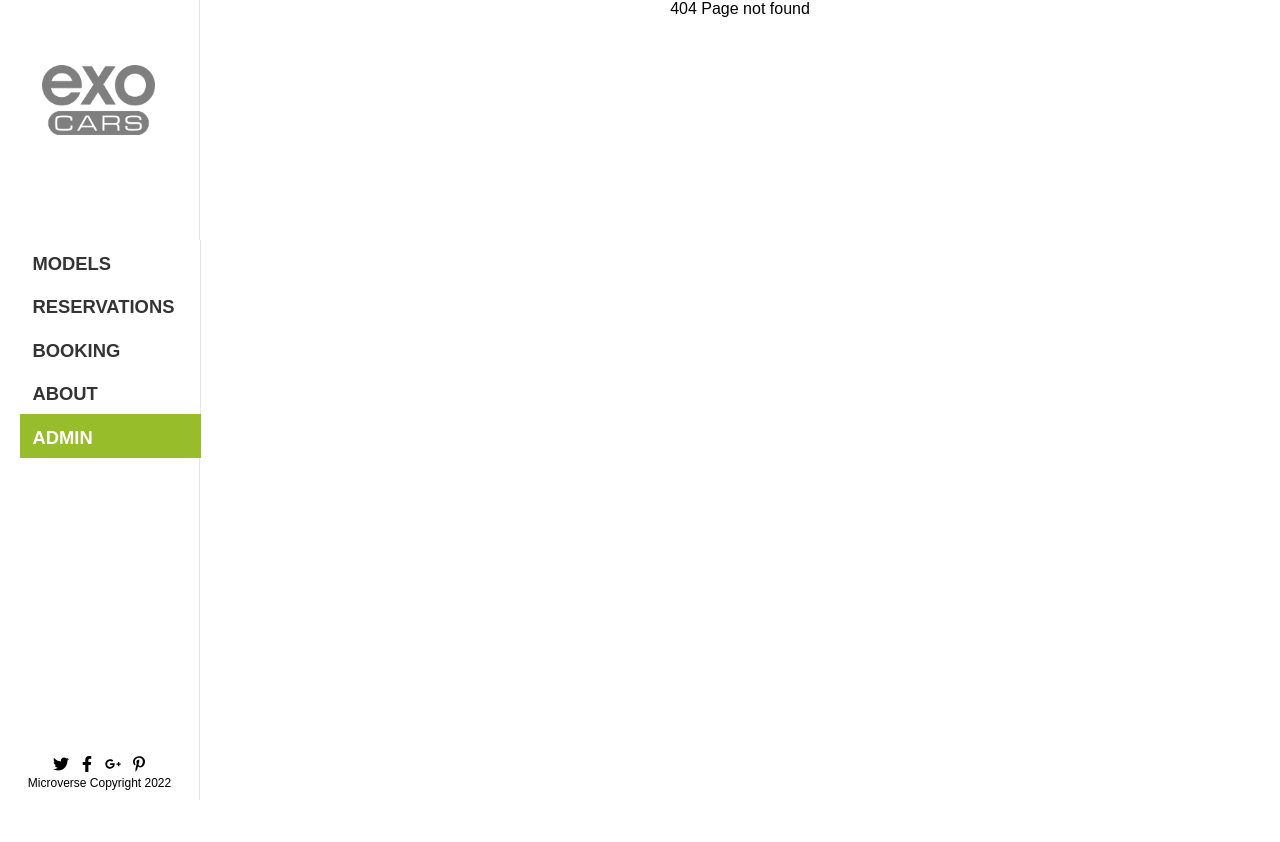
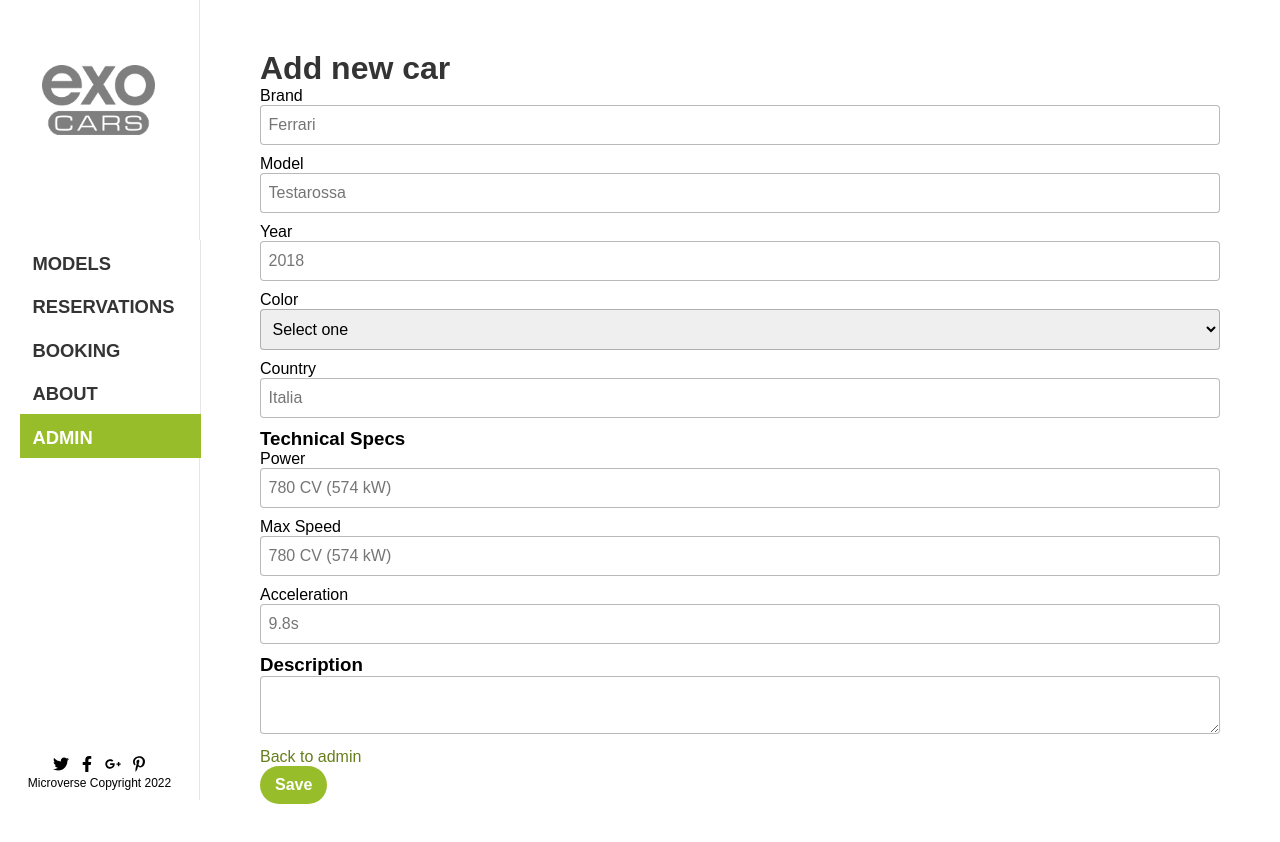
Before and after one commit to mgmediaweb/final-capstone-frontend, a React (Create React App) app: page /admin/new in a window 1280 px wide. Before the commit this address had no page. Shown: the top 842 px of the page. Before the commit the page ends 800 px from the top, so only its background shows below. Built offline with nearby package versions, Linux system fonts and the light colour scheme; a web font is replaced by a local one.

Commit message:
working with the layout

```diff
--- a/src/App.jsx
+++ b/src/App.jsx
@@ -6,9 +6,11 @@ import {
 } from 'react-router-dom';
 import Navbar from './components/navbar/Navbar';
 import AboutScreen from './routes/About';
+import AdminScreen from './routes/Admin';
 import BookingScreen from './routes/Booking';
 import DetailScreen from './routes/Detail';
 import HomeScreen from './routes/Home';
+import NewScreen from './routes/New';
 import ReservationScreen from './routes/Reservation';
 
 function App() {
@@ -16,6 +18,8 @@ function App() {
     <Router>
       <Navbar />
       <Routes>
+        <Route element={<NewScreen />} path="/admin/new" />
+        <Route element={<AdminScreen />} path="/admin" />
         <Route element={<AboutScreen />} path="/about" />
         <Route element={<BookingScreen />} path="/booking" />
         <Route element={<DetailScreen />} path="/detail/:id" />
--- a/src/components/booking/Booking.jsx
+++ b/src/components/booking/Booking.jsx
@@ -74,7 +74,7 @@ const Booking = (props) => {
         <form id="bookingForm" action="#" method="get">
           <input type="hidden" name="user" value={user} />
 
-          <div className="add-padding-below">
+          <div className="add-margin-below">
             <label htmlFor="vehicle">Vehicle</label>
             <select
               name="vehicle"
@@ -90,7 +90,7 @@ const Booking = (props) => {
             </select>
           </div>
 
-          <div className="add-padding-below">
+          <div className="add-margin-below">
             <label htmlFor="date-start">Start Date</label>
             <input
               type="date"
@@ -104,8 +104,8 @@ const Booking = (props) => {
             />
           </div>
 
-          <div className="add-padding-below">
-            <label htmlFor="date-end">Start end</label>
+          <div className="add-margin-below">
+            <label htmlFor="date-end">End Date</label>
             <input
               type="date"
               ref={dateEnd}
@@ -118,7 +118,7 @@ const Booking = (props) => {
             />
           </div>
 
-          <div className="add-padding-below">
+          <div className="add-margin-below">
             <label htmlFor="city">City</label>
             <select name="city" className="form-field" required>
               <option value="">Select one</option>
@@ -138,6 +138,22 @@ const Booking = (props) => {
               <span>Cost</span>
               <h2>{cost}</h2>
             </div>
+          </div>
+
+          <div className="add-margin-below">
+            <label htmlFor="vehicle">Vehicle</label>
+            <select
+              name="vehicle"
+              className="form-field"
+              defaultValue={vehicle || ''}
+              required
+            >
+              <option value="">Select one</option>
+              <option value="1">Ferrari Testarossa - 1996</option>
+              <option value="2">Iso Automovil Isseta - 1956</option>
+              <option value="3">Tesla Model 3 - 2021</option>
+              <option value="4">Roll Royce Gost - 2022</option>
+            </select>
           </div>
 
           <div className="form-bottom-bar">
--- a/src/index.scss
+++ b/src/index.scss
@@ -22,10 +22,10 @@ body {
 }
 
 h1 {
-  color: tomato;
+  color: $color-dark;
 }
 
-.add-padding-below {
+.add-margin-below {
   margin-bottom: $padding;
 }
 
@@ -40,7 +40,6 @@ h1 {
   background-size: 100% auto;
   min-height: 100vh;
   margin: 0;
-  // padding: $padding;
   position: relative;
   width: 100%;
 }
@@ -96,7 +95,7 @@ h1 {
   }
 
   &-field {
-    border: none;
+    border: solid 1px transparentize($color-dark, 0.66);
     border-radius: $rounded;
     font-size: 1rem;
     padding: $padding $padding*0.75;
--- a/src/routes/Admin.jsx
+++ b/src/routes/Admin.jsx
@@ -1,8 +1,10 @@
 /* eslint linebreak-style: ["error", "windows"] */
-import { Link } from 'react-router-dom';
+import { Link, useNavigate } from 'react-router-dom';
 import Button from '../components/button/Button';
 
 const AdminScreen = () => {
+  const navigate = useNavigate();
+
   const vehicles = [
     {
       id: 1,
@@ -21,7 +23,7 @@ const AdminScreen = () => {
   ];
 
   const addVehicle = () => {
-    console.log('add vehicle');
+    navigate('/admin/new', { replace: true }, [navigate]);
   };
 
   return (
--- /dev/null
+++ b/src/routes/New.jsx
@@ -0,0 +1,147 @@
+/* eslint-disable jsx-a11y/label-has-associated-control */
+/* eslint linebreak-style: ["error", "windows"] */
+import { Link } from 'react-router-dom';
+import Button from '../components/button/Button';
+
+const NewScreen = () => {
+  const formSubmit = () => {
+    console.log('sending');
+  };
+
+  return (
+    <div className="container page-admin">
+      <div className="info-container">
+        <h1>Add new car</h1>
+
+        <div className="add-margin-below">
+          <label htmlFor="brand">Brand</label>
+          <input
+            type="text"
+            id="brand"
+            name="brand"
+            placeholder="Ferrari"
+            className="form-field"
+            required
+          />
+        </div>
+
+        <div className="add-margin-below">
+          <label htmlFor="brand">Model</label>
+          <input
+            type="text"
+            id="model"
+            name="model"
+            placeholder="Testarossa"
+            className="form-field"
+            required
+          />
+        </div>
+
+        <div className="add-margin-below">
+          <label htmlFor="year">Year</label>
+          <input
+            type="text"
+            id="year"
+            name="year"
+            placeholder="2018"
+            className="form-field"
+            required
+          />
+        </div>
+
+        <div className="add-margin-below">
+          <label htmlFor="vehicle">Color</label>
+          <select
+            name="vehicle"
+            className="form-field"
+            // defaultValue={vehicle || ''}
+            required
+          >
+            <option value="">Select one</option>
+            <option value="Black">Black</option>
+            <option value="Blue">Blue</option>
+            <option value="Brown">Brown</option>
+            <option value="Carbon">Carbon</option>
+            <option value="Green">Green</option>
+            <option value="Orange">Orange</option>
+            <option value="Red">Red</option>
+            <option value="Silver">Silver</option>
+            <option value="Yellow">Yellow</option>
+            <option value="White">White</option>
+          </select>
+        </div>
+
+        <div className="add-margin-below">
+          <label htmlFor="country">Country</label>
+          <input
+            type="text"
+            id="country"
+            name="country"
+            placeholder="Italia"
+            className="form-field"
+            required
+          />
+        </div>
+
+        <h3>Technical Specs</h3>
+
+        <div className="add-margin-below">
+          <label htmlFor="power">Power</label>
+          <input
+            type="text"
+            id="power"
+            name="power"
+            placeholder="780 CV (574 kW)"
+            className="form-field"
+            required
+          />
+        </div>
+
+        <div className="add-margin-below">
+          <label htmlFor="max_speed">Max Speed</label>
+          <input
+            type="text"
+            id="max_speed"
+            name="max_speed"
+            placeholder="780 CV (574 kW)"
+            className="form-field"
+            required
+          />
+        </div>
+
+        <div className="add-margin-below">
+          <label htmlFor="acceleration">Acceleration</label>
+          <input
+            type="text"
+            id="acceleration"
+            name="acceleration"
+            placeholder="9.8s"
+            className="form-field"
+            required
+          />
+        </div>
+
+        <h3>Description</h3>
+
+        <div className="add-margin-below">
+          <textarea
+            name="description"
+            className="form-field"
+            required
+          />
+        </div>
+
+        <Link to="/admin">
+          Back to admin
+        </Link>
+
+        <Button
+          btnAxn={formSubmit}
+          label="Save"
+        />
+      </div>
+    </div>
+  );
+};
+
+export default NewScreen;
```
